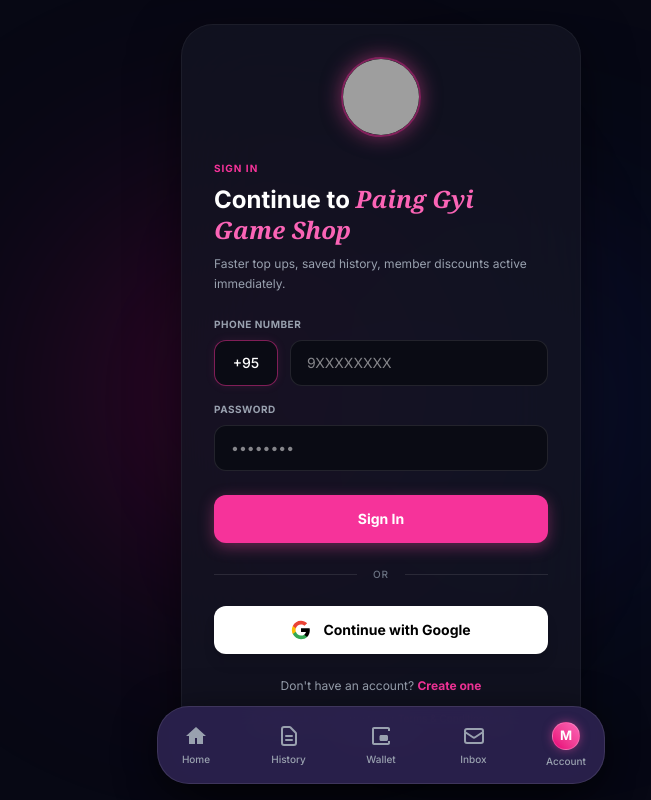
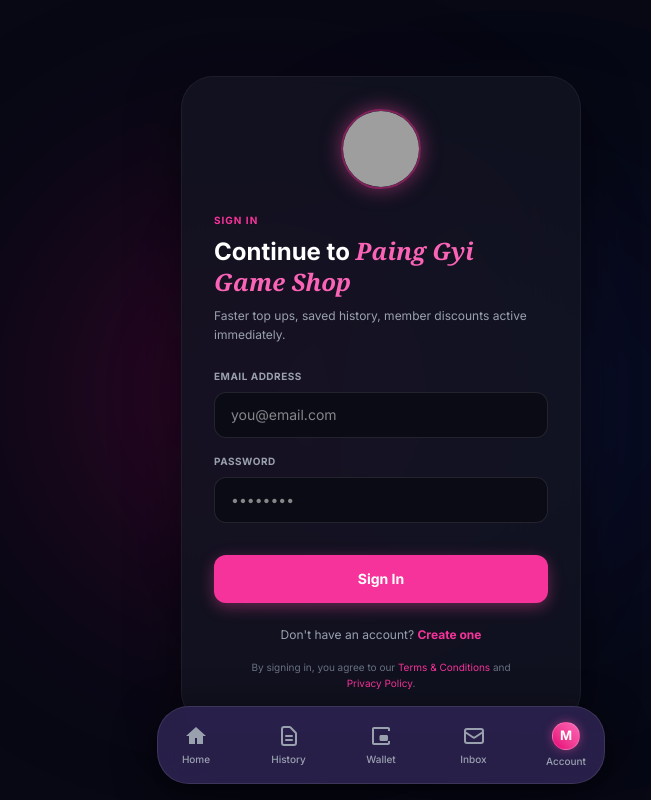
Before and after one commit to yan287062-ctrl/Topup-shop, a Next.js app: page /login in a window 1280 px wide. Shown: the whole page, without its empty margins (259-910 px from the left). Built offline with nearby package versions, Linux system fonts and the light colour scheme; grey boxes are pictures that could not be loaded.

Commit message:
Update page.tsx

```diff
--- a/app/login/page.tsx
+++ b/app/login/page.tsx
@@ -2,37 +2,71 @@
 
 import { useState } from 'react';
 import Link from 'next/link';
-import { supabase } from '../../lib/supabase'; // <-- ဒီနေရာမှာ ../../ လို့ အမှန်ပြင်ထားပါသည်
+import { supabase } from '../../lib/supabase'; // သင့်ရဲ့ Supabase ချိတ်ဆက်သည့်လမ်းကြောင်း
 
 export default function LoginPage() {
   const [isLogin, setIsLogin] = useState(true);
   const [isLoading, setIsLoading] = useState(false);
+  const [errorMsg, setErrorMsg] = useState('');
 
-const handleGoogleLogin = async () => {
+  // ဖောင်ဒေတာများ
+  const [email, setEmail] = useState('');
+  const [password, setPassword] = useState('');
+  const [fullName, setFullName] = useState('');
+
+  // Email & Password ဖြင့် ဝင်မည့်/စာရင်းသွင်းမည့် လုပ်ဆောင်ချက်
+  const handleAuth = async (e: React.FormEvent) => {
+    e.preventDefault();
     setIsLoading(true);
+    setErrorMsg('');
+
     try {
-      const { error } = await supabase.auth.signInWithOAuth({
-        provider: 'google',
+      if (isLogin) {
+        // Sign In (Login ဝင်ခြင်း)
+        const { error } = await supabase.auth.signInWithPassword({
+          email: email,
+          password: password,
+        });
+        if (error) throw error;
+
+        // အောင်မြင်ပါက ပင်မစာမျက်နှာသို့ ပြန်သွားမည်
+        window.location.href = '/';
+
+      } else {
+        // Sign Up (အကောင့်အသစ်ဖွင့်ခြင်း)
+        const { error } = await supabase.auth.signUp({
+          email: email,
+          password: password,
           options: {
-          redirectTo: 'https://painggyishop.vercel.app',
+            data: {
+              full_name: fullName,
+            }
           }
         });
         if (error) throw error;
+
+        // အောင်မြင်ပါက Alert ပြပြီး Login သို့ ပြောင်းပေးမည်
+        alert('Account created successfully! Please sign in.');
+        setIsLogin(true);
+        setPassword(''); // Password အကွက်ကို ရှင်းလင်းပေးမည်
+      }
     } catch (error: any) {
-      alert('Error logging in with Google: ' + error.message);
+      setErrorMsg(error.message);
+    } finally {
       setIsLoading(false);
     }
   };
+
   return (
     <main className="min-h-screen bg-[#070814] flex flex-col items-center justify-center p-4 relative overflow-hidden font-sans">
 
-      {/* Background Glow Effects */}
+      {/* Background Glow Effects (မူလ Design အတိုင်း) */}
       <div className="absolute top-0 left-0 w-full h-full overflow-hidden pointer-events-none">
         <div className="absolute top-1/4 left-1/4 w-96 h-96 bg-pink-600/20 rounded-full blur-[120px]"></div>
         <div className="absolute bottom-1/4 right-1/4 w-96 h-96 bg-blue-600/10 rounded-full blur-[120px]"></div>
       </div>
 
-      {/* Login Card */}
+      {/* Login Card (မူလ Design အတိုင်း) */}
       <div className="w-full max-w-[400px] bg-[#131422]/80 backdrop-blur-2xl rounded-[2rem] border border-white/5 p-6 sm:p-8 shadow-[0_15px_50px_rgba(0,0,0,0.5)] relative z-10">
 
         {/* Logo */}
@@ -60,33 +94,41 @@
           </p>
         </div>
 
-        {/* Form Fields */}
-        <div className="space-y-4">
+        {/* Error Message ပြရန်နေရာ */}
+        {errorMsg && (
+          <div className="mb-4 p-3 bg-red-500/10 border border-red-500/20 rounded-xl text-red-400 text-xs text-center font-medium">
+            {errorMsg}
+          </div>
+        )}
+
+        {/* Form Fields (ဖုန်းနံပါတ်အစား Email ဖြင့် ပြောင်းထားသည်) */}
+        <form onSubmit={handleAuth} className="space-y-4">
 
           {!isLogin && (
             <div>
               <label className="block text-[10px] font-bold text-gray-400 uppercase tracking-wider mb-2">Full Name</label>
               <input
                 type="text"
+                required={!isLogin}
+                value={fullName}
+                onChange={(e) => setFullName(e.target.value)}
                 placeholder="Your Name"
                 className="w-full bg-[#0a0b14] border border-white/10 rounded-xl px-4 py-3 text-white text-sm focus:outline-none focus:border-pink-500 transition-colors"
               />
             </div>
           )}
 
-          {/* Phone Number Input */}
+          {/* Email Input (ယခင် ဖုန်းနံပါတ်နေရာ) */}
           <div>
-            <label className="block text-[10px] font-bold text-gray-400 uppercase tracking-wider mb-2">Phone Number</label>
-            <div className="flex gap-3">
-              <div className="w-16 bg-[#0a0b14] border border-pink-500/50 rounded-xl flex items-center justify-center text-white text-sm font-medium shadow-[0_0_10px_rgba(236,72,153,0.1)]">
-                +95
-              </div>
+            <label className="block text-[10px] font-bold text-gray-400 uppercase tracking-wider mb-2">Email Address</label>
             <input
-                type="tel"
-                placeholder="9XXXXXXXX"
-                className="flex-1 bg-[#0a0b14] border border-white/10 rounded-xl px-4 py-3 text-white text-sm focus:outline-none focus:border-pink-500 transition-colors"
+              type="email"
+              required
+              value={email}
+              onChange={(e) => setEmail(e.target.value)}
+              placeholder="you@email.com"
+              className="w-full bg-[#0a0b14] border border-white/10 rounded-xl px-4 py-3 text-white text-sm focus:outline-none focus:border-pink-500 transition-colors"
             />
-            </div>
           </div>
 
           {/* Password Input */}
@@ -94,51 +136,31 @@
             <label className="block text-[10px] font-bold text-gray-400 uppercase tracking-wider mb-2">Password</label>
             <input
               type="password"
+              required
+              value={password}
+              onChange={(e) => setPassword(e.target.value)}
               placeholder="••••••••"
               className="w-full bg-[#0a0b14] border border-white/10 rounded-xl px-4 py-3 text-white text-sm focus:outline-none focus:border-pink-500 transition-colors"
             />
           </div>
 
           {/* Main Button */}
-          <button className="w-full bg-pink-500 hover:bg-pink-400 text-white font-bold text-sm py-3.5 rounded-xl shadow-[0_4px_15px_rgba(236,72,153,0.4)] transition-all mt-2">
-            {isLogin ? 'Sign In' : 'Sign Up'}
+          <button
+            type="submit"
+            disabled={isLoading}
+            className="w-full bg-pink-500 hover:bg-pink-400 text-white font-bold text-sm py-3.5 rounded-xl shadow-[0_4px_15px_rgba(236,72,153,0.4)] transition-all mt-4 disabled:opacity-70"
+          >
+            {isLoading ? 'Processing...' : (isLogin ? 'Sign In' : 'Sign Up')}
           </button>
-        </div>
-
-        {/* Divider */}
-        <div className="flex items-center gap-4 my-6">
-          <div className="h-px bg-white/10 flex-1"></div>
-          <span className="text-gray-500 text-[10px] uppercase font-medium tracking-widest">Or</span>
-          <div className="h-px bg-white/10 flex-1"></div>
-        </div>
-
-        {/* Google Login Button */}
-        <button
-          onClick={handleGoogleLogin}
-          disabled={isLoading}
-          className="w-full bg-white hover:bg-gray-100 text-black font-bold text-sm py-3.5 rounded-xl transition-all flex items-center justify-center gap-3 shadow-lg disabled:opacity-70"
-        >
-          {isLoading ? (
-            <span>Connecting...</span>
-          ) : (
-            <>
-              <svg className="w-5 h-5" viewBox="0 0 24 24">
-                <path fill="currentColor" d="M22.56 12.25c0-.78-.07-1.53-.2-2.25H12v4.26h5.92c-.26 1.37-1.04 2.53-2.21 3.31v2.77h3.57c2.08-1.92 3.28-4.74 3.28-8.09z" />
-                <path fill="#34A853" d="M12 23c2.97 0 5.46-.98 7.28-2.66l-3.57-2.77c-.98.66-2.23 1.06-3.71 1.06-2.86 0-5.29-1.93-6.16-4.53H2.18v2.84C3.99 20.53 7.7 23 12 23z" />
-                <path fill="#FBBC05" d="M5.84 14.09c-.22-.66-.35-1.36-.35-2.09s.13-1.43.35-2.09V7.07H2.18C1.43 8.55 1 10.22 1 12s.43 3.45 1.18 4.93l2.85-2.22.81-.62z" />
-                <path fill="#EA4335" d="M12 5.38c1.62 0 3.06.56 4.21 1.64l3.15-3.15C17.45 2.09 14.97 1 12 1 7.7 1 3.99 3.47 2.18 7.07l3.66 2.84c.87-2.6 3.3-4.53 6.16-4.53z" />
-              </svg>
-              Continue with Google
-            </>
-          )}
-        </button>
+        </form>
 
         {/* Toggle & Terms */}
         <div className="mt-6 text-center">
           <p className="text-xs text-gray-400 mb-4">
             {isLogin ? "Don't have an account? " : "Already have an account? "}
             <button
-              onClick={() => setIsLogin(!isLogin)}
+              type="button" // form ထဲမှာ မဟုတ်တော့ဘဲ button type သတ်မှတ်ထားသည်
+              onClick={() => { setIsLogin(!isLogin); setErrorMsg(''); }}
               className="text-pink-500 font-bold hover:underline transition-all"
             >
               {isLogin ? 'Create one' : 'Sign in'}
```
Lines whose indentation alone changed are shown as unchanged.
